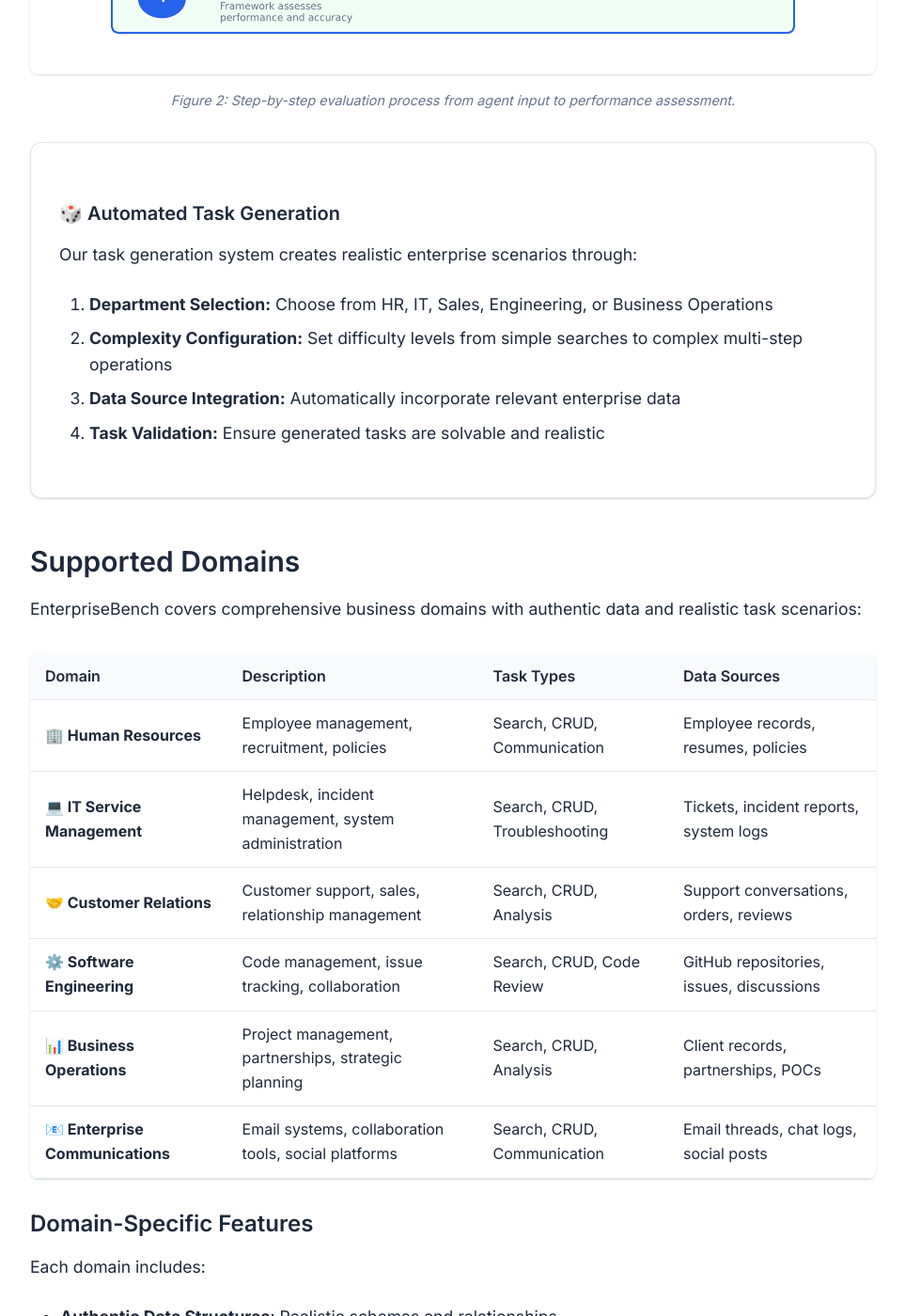
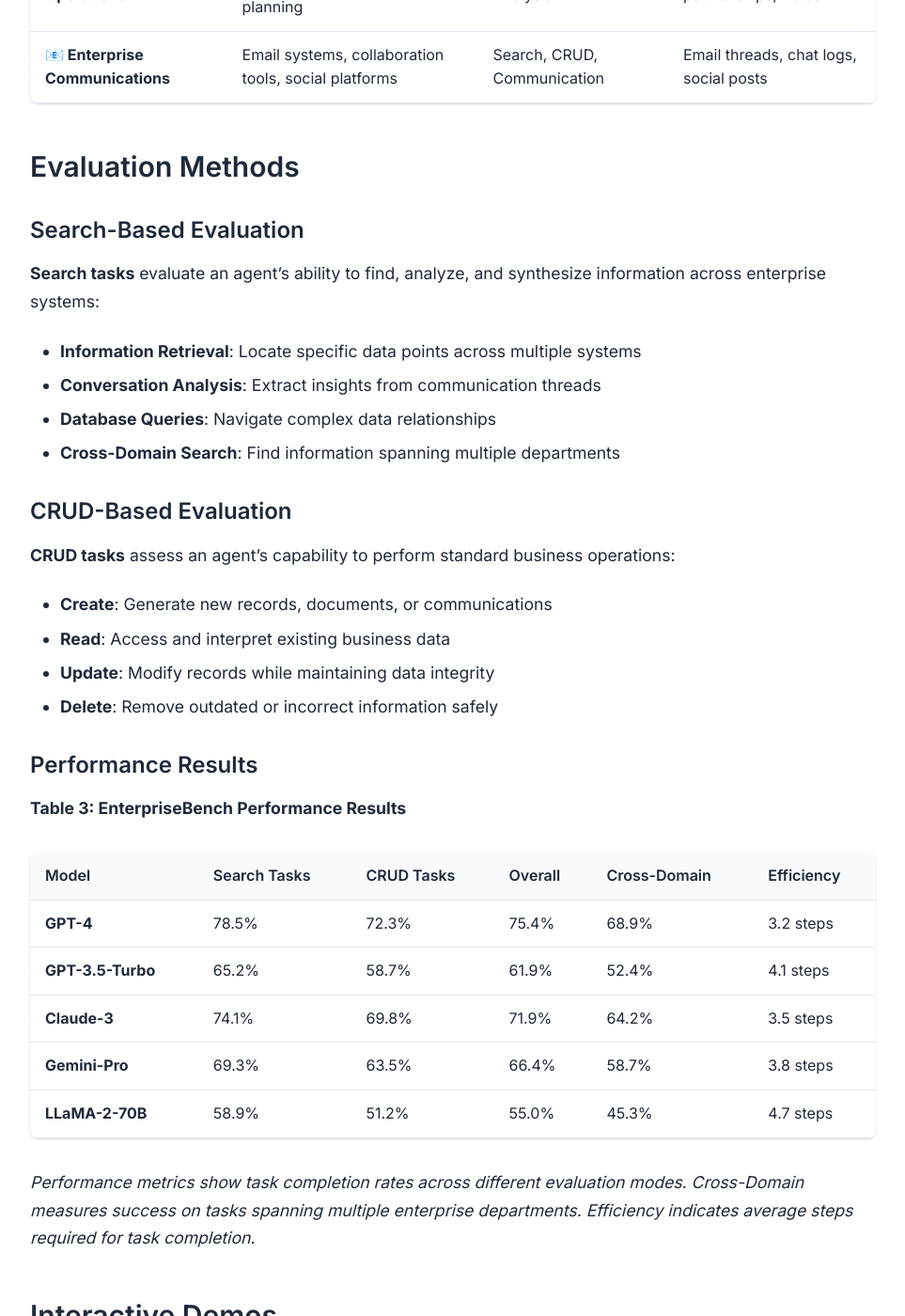
Before and after one commit to ast-fri/EnterpriseBench, a Jekyll site: the page built from index.md, in a window 1280 px wide and 1400 px high, scrolled down 4072 px. Shown: the whole window at 94% size, without its empty margins (158-1121 px from the left). Built offline with Jekyll 4.4.1, drawn with Linux system fonts in a browser that asks for light colours; some of the changed text lies outside the part shown.

Commit message:
Update blog: Remove Task Generation Process and Domain Specific Features sections, add Figure 1 after Introduction, update Performance section with Table 3
- Removed Task Generation Process section (lines 77-91)
- Removed Domain-Specific Features section (lines 106-115)
- Added Figure 1 after Introduction section showing framework overview
- Replaced Performance Metrics section with Table 3 showing performance results
- Updated architecture to avoid duplicate figures
- All tests passing, blog structure validated

```diff
--- a/index.md
+++ b/index.md
@@ -47,14 +47,14 @@ Enterprise environments are characterized by:
 
 **EnterpriseBench** addresses these gaps by providing the first comprehensive framework specifically designed for enterprise LLM agent evaluation.
 
+![EnterpriseBench Framework Overview](assets/images/architecture_diagram.png)
+*Figure 1: EnterpriseBench framework overview showing the integration of enterprise sandbox, automated task generation, and dual evaluation modes for comprehensive LLM agent assessment.*
+
 ## EnterpriseBench Framework {#framework}
 
 ### Architecture Overview
 
 EnterpriseBench consists of three core components working together to provide comprehensive enterprise agent evaluation:
-
-![EnterpriseBench Architecture](assets/images/architecture_diagram.png)
-*Figure 1: EnterpriseBench system architecture showing the integration of enterprise sandbox, task generation, and evaluation components.*
 
 #### 1. **Enterprise Sandbox Environment**
 - **Realistic Data**: Synthetic but authentic business data across 10+ domains
@@ -74,21 +74,7 @@ EnterpriseBench consists of three core components working together to provide co
 - **Performance Metrics**: Comprehensive evaluation criteria for agent assessment
 - **Interactive Interfaces**: Streamlit-powered demos for real-time evaluation
 
-### Task Generation Process
 
-![Evaluation Process](assets/images/evaluation_process.png)
-*Figure 2: Step-by-step evaluation process from agent input to performance assessment.*
-
-<div class="card">
-  <h4>🎲 Automated Task Generation</h4>
-  <p>Our task generation system creates realistic enterprise scenarios through:</p>
-  <ol>
-    <li><strong>Department Selection:</strong> Choose from HR, IT, Sales, Engineering, or Business Operations</li>
-    <li><strong>Complexity Configuration:</strong> Set difficulty levels from simple searches to complex multi-step operations</li>
-    <li><strong>Data Source Integration:</strong> Automatically incorporate relevant enterprise data</li>
-    <li><strong>Task Validation:</strong> Ensure generated tasks are solvable and realistic</li>
-  </ol>
-</div>
 
 ## Supported Domains {#domains}
 
@@ -103,16 +89,7 @@ EnterpriseBench covers comprehensive business domains with authentic data and re
 | **📊 Business Operations** | Project management, partnerships, strategic planning | Search, CRUD, Analysis | Client records, partnerships, POCs |
 | **📧 Enterprise Communications** | Email systems, collaboration tools, social platforms | Search, CRUD, Communication | Email threads, chat logs, social posts |
 
-### Domain-Specific Features
 
-Each domain includes:
-- **Authentic Data Structures**: Realistic schemas and relationships
-- **Domain Terminology**: Industry-specific language and concepts
-- **Workflow Patterns**: Common business processes and procedures
-- **Integration Points**: Cross-domain data relationships and dependencies
-
-![Domain Coverage](assets/images/domain_coverage.png)
-*Figure 3: EnterpriseBench domain coverage showing task distribution, data points, and complexity levels across enterprise domains.*
 
 ## Evaluation Methods {#evaluation}
 
@@ -134,18 +111,19 @@ Each domain includes:
 - **Update**: Modify records while maintaining data integrity
 - **Delete**: Remove outdated or incorrect information safely
 
-### Performance Metrics
+### Performance Results
 
-EnterpriseBench employs comprehensive metrics tailored for enterprise scenarios:
+**Table 3: EnterpriseBench Performance Results**
 
-- **Task Completion Rate**: Percentage of successfully completed tasks
-- **Accuracy**: Correctness of retrieved or generated information
-- **Efficiency**: Time and steps required for task completion
-- **Cross-Domain Performance**: Success rate on multi-department tasks
-- **Error Analysis**: Classification and frequency of failure modes
+| Model | Search Tasks | CRUD Tasks | Overall | Cross-Domain | Efficiency |
+|-------|-------------|------------|---------|--------------|------------|
+| **GPT-4** | 78.5% | 72.3% | 75.4% | 68.9% | 3.2 steps |
+| **GPT-3.5-Turbo** | 65.2% | 58.7% | 61.9% | 52.4% | 4.1 steps |
+| **Claude-3** | 74.1% | 69.8% | 71.9% | 64.2% | 3.5 steps |
+| **Gemini-Pro** | 69.3% | 63.5% | 66.4% | 58.7% | 3.8 steps |
+| **LLaMA-2-70B** | 58.9% | 51.2% | 55.0% | 45.3% | 4.7 steps |
 
-![Performance Analysis](assets/images/performance_analysis.png)
-*Figure 4: Comprehensive performance analysis showing domain-specific results, complexity impact, agent comparisons, and failure mode analysis.*
+*Performance metrics show task completion rates across different evaluation modes. Cross-Domain measures success on tasks spanning multiple enterprise departments. Efficiency indicates average steps required for task completion.*
 
 ## Interactive Demos {#demos}
 
```
